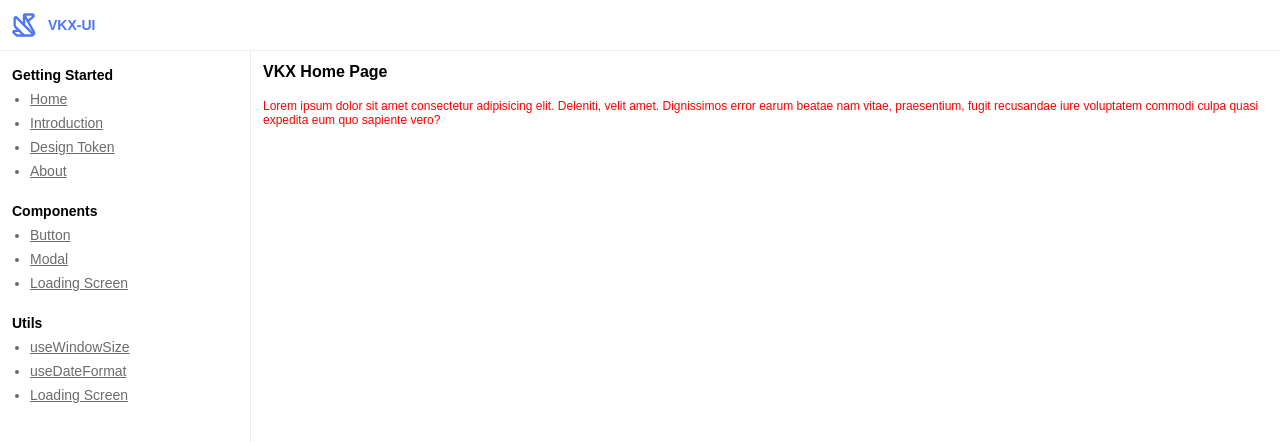
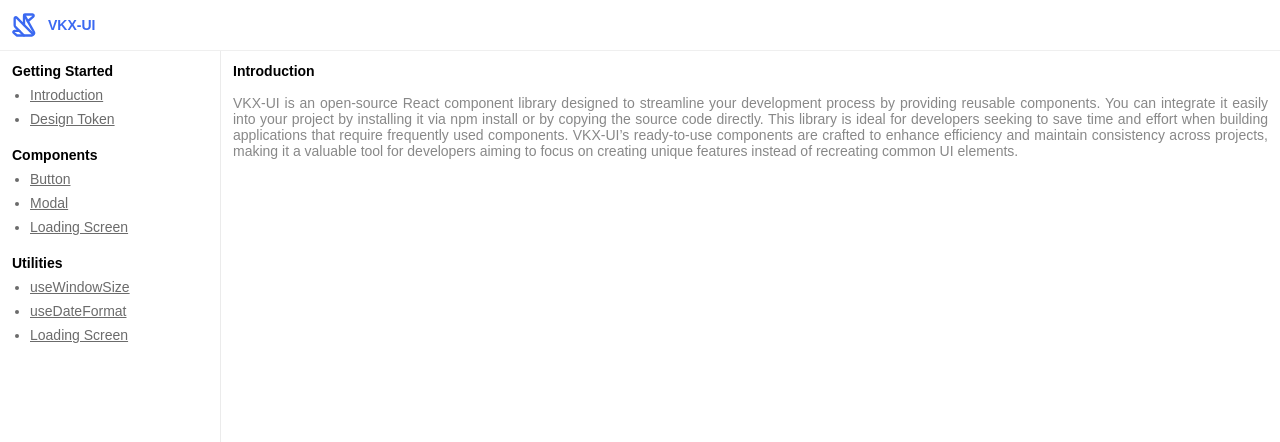
Before and after one commit to vincentkua/vkx-ui, a React (Vite) app: page / in a window 1280 px wide. Shown: the top 442 px of the page. Built offline with nearby package versions, Linux system fonts and the light colour scheme.

Commit message:
feat: revise Getting Started notes to Introduction and Design Token

```diff
--- a/index.html
+++ b/index.html
@@ -9,7 +9,11 @@
       *{
         padding: 0;
         margin: 0;
-        font-family:sans-serif
+        font-family:sans-serif;
+        font-size: 14px;
+      }
+      p{
+        color: #888888;
       }
     </style>
   </head>
--- a/src/Providers.tsx
+++ b/src/Providers.tsx
@@ -1,10 +1,10 @@
 import { BrowserRouter, Route, Routes } from "react-router-dom";
-import Home from "./pages/Home";
-import About from "./pages/About";
 
 import SideMenu from "./components/SideMenu";
 import { LeftNavArea, RightContentArea } from "./components/styled.component";
 import TopMenu from "./components/TopMenu";
+import Introduction from "./pages/Introduction";
+import DesignTokenPage from "./pages/DesignTokenPage";
 
 const Providers = () => {
   return (
@@ -17,8 +17,8 @@ const Providers = () => {
           </LeftNavArea>
           <RightContentArea>
             <Routes>
-              <Route path="/" element={<Home />} />
-              <Route path="/about" element={<About />} />
+              <Route path="/" element={<Introduction />} />
+              <Route path="/designtoken" element={<DesignTokenPage />} />
             </Routes>
           </RightContentArea>
         </div>
--- a/src/components/SideMenu.tsx
+++ b/src/components/SideMenu.tsx
@@ -16,10 +16,8 @@ const SideMenu = () => {
       <SideMenuFlexBox>
         <SideMenuSubHeader>Getting Started</SideMenuSubHeader>
         <SideMenuList>
-          <li onClick={() => navigate("/")}>Home</li>
-          <li>Introduction</li>
-          <li>Design Token</li>
-          <li onClick={() => navigate("/about")}>About</li>
+          <li onClick={() => navigate("/")}>Introduction</li>
+          <li onClick={() => navigate("/designtoken")}>Design Token</li>
         </SideMenuList>
 
         <SideMenuSubHeader>Components</SideMenuSubHeader>
@@ -29,7 +27,7 @@ const SideMenu = () => {
           <li>Loading Screen</li>
         </SideMenuList>
 
-        <SideMenuSubHeader>Utils</SideMenuSubHeader>
+        <SideMenuSubHeader>Utilities</SideMenuSubHeader>
         <SideMenuList>
           <li>useWindowSize</li>
           <li>useDateFormat</li>
--- a/src/components/TopMenu.tsx
+++ b/src/components/TopMenu.tsx
@@ -6,16 +6,19 @@ const TopMenu = () => {
     display: flex;
     align-items: center;
     gap: 10px;
-    color: #4d77f5;
+    color: #3b69f1;
     height: 50px;
     padding-left: 10px;
     border-bottom: 1px solid #efefef;
+    background-color:#ffffff;
   `;
   return (
     <>
       <SideMenuTopHeaderBox>
         <OrigamiIcon size={28} />
-        <div style={{ fontSize: "14px", fontWeight: "bold" }}>VKX-UI</div>
+        <div style={{ fontSize: "14px", fontWeight: "bold" }}>
+          VKX-UI
+        </div>
       </SideMenuTopHeaderBox>
     </>
   );
--- a/src/components/styled.component.tsx
+++ b/src/components/styled.component.tsx
@@ -6,7 +6,7 @@ export const StyledRedText = styled.div`
 `;
 
 export const SideMenuSubHeader = styled.div`
-  padding-top: 4px;
+
   padding-bottom: 4px;
   color: #000000;
   font-weight: bold;
@@ -28,7 +28,7 @@ export const SideMenuList = styled.ul`
 `;
 
 export const LeftNavArea = styled.div`
-  flex: 0 0 250px;
+  flex: 0 0 220px;
   background-color: #ffffff;
   overflow-y: scroll;
   border-right: 1px solid #ebebeb;
--- a/src/pages/About.tsx
+++ /dev/null
@@ -1,15 +0,0 @@
-const About = () => {
-  return (
-    <>
-      <h4>About Page</h4>
-      <p style={{ fontSize: "12px" }}>
-        Lorem ipsum, dolor sit amet consectetur adipisicing elit. Obcaecati
-        repellat delectus, nesciunt ullam iusto odit dicta cum vero quam
-        reiciendis aut nostrum illo velit. Voluptate veritatis vero libero
-        similique modi.
-      </p>
-    </>
-  );
-};
-
-export default About;
--- /dev/null
+++ b/src/pages/DesignTokenPage.tsx
@@ -0,0 +1,23 @@
+const DesignTokenPage = () => {
+  return (
+    <>
+      <h4>Design Token</h4>
+      <br />
+      <p style={{ textAlign: "justify" }}>
+        VKX-UI React component library is built using styled-components, ensuring
+        a modern and dynamic approach to styling. It leverages a Design Language
+        System (DLS) with design tokens as a core requirement, enabling
+        consistent theming and maintaining design standards across all
+        components. By utilizing these design tokens, the library ensures
+        seamless integration with your project’s styling system while promoting
+        reusability and scalability. This approach not only standardizes the
+        design language but also allows for easy customization, ensuring
+        components align with your brand’s visual identity. The combination of
+        styled-components, design tokens, and DLS provides a robust foundation
+        for creating visually cohesive and maintainable user interfaces.
+      </p>
+    </>
+  );
+};
+
+export default DesignTokenPage;
--- a/src/pages/Home.tsx
+++ /dev/null
@@ -1,18 +0,0 @@
-import { StyledRedText } from "../components/styled.component";
-
-const Home = () => {
-  return (
-    <>
-      <h4>VKX Home Page</h4>
-      <br />
-      <StyledRedText>
-        Lorem ipsum dolor sit amet consectetur adipisicing elit. Deleniti, velit
-        amet. Dignissimos error earum beatae nam vitae, praesentium, fugit
-        recusandae iure voluptatem commodi culpa quasi expedita eum quo sapiente
-        vero?
-      </StyledRedText>
-    </>
-  );
-};
-
-export default Home;
--- /dev/null
+++ b/src/pages/Introduction.tsx
@@ -0,0 +1,22 @@
+const Introduction = () => {
+  return (
+    <>
+      <h4>Introduction</h4>
+      <br />
+      <p style={{ color: "#888888" , textAlign:"justify"}}>
+        VKX-UI is an open-source React component library designed to streamline
+        your development process by providing reusable components. You can
+        integrate it easily into your project by installing it via npm install
+        or by copying the source code directly. This library is ideal for
+        developers seeking to save time and effort when building applications
+        that require frequently used components. VKX-UI’s ready-to-use
+        components are crafted to enhance efficiency and maintain consistency
+        across projects, making it a valuable tool for developers aiming to
+        focus on creating unique features instead of recreating common UI
+        elements.
+      </p>
+    </>
+  );
+};
+
+export default Introduction;
```
